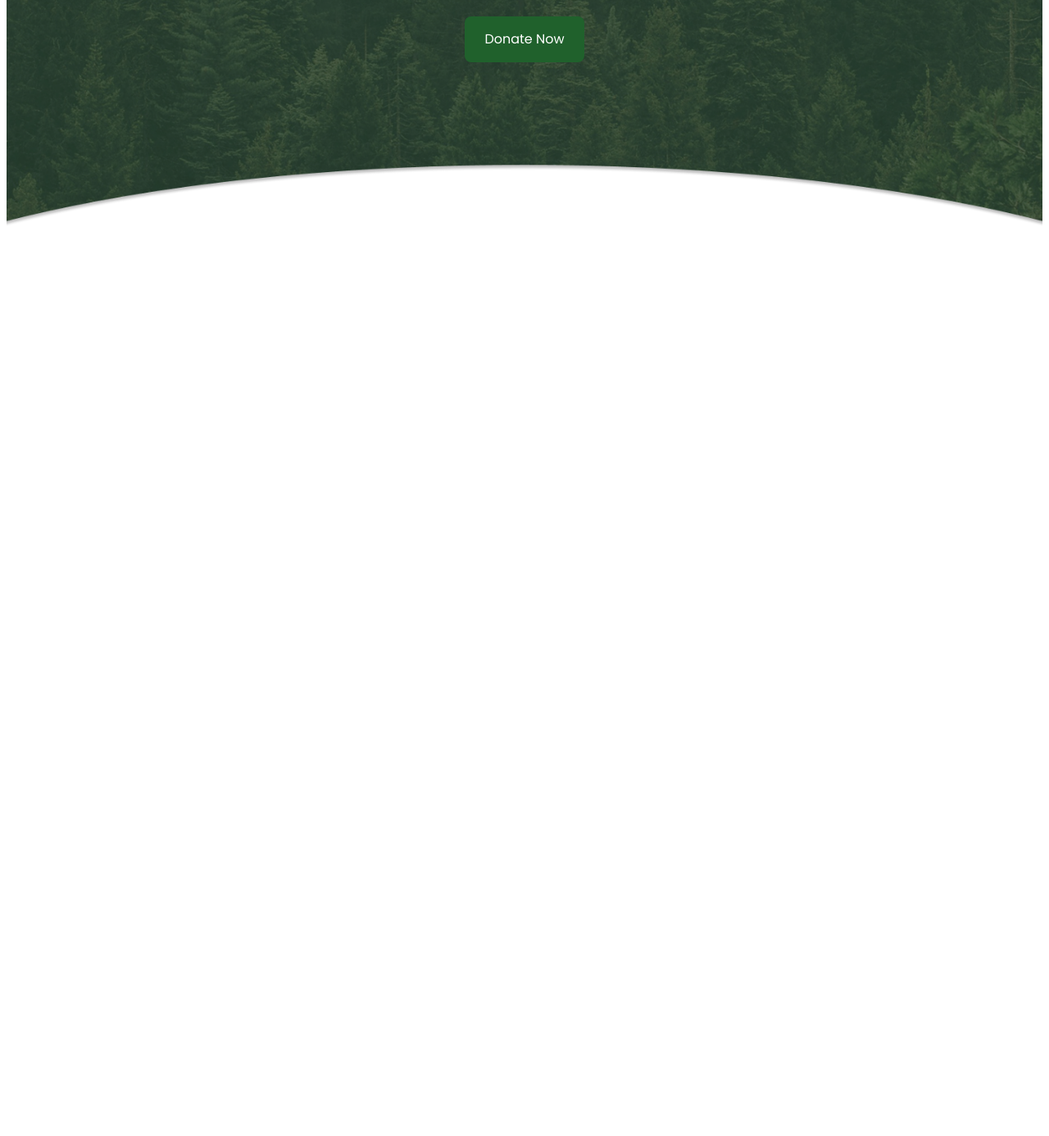
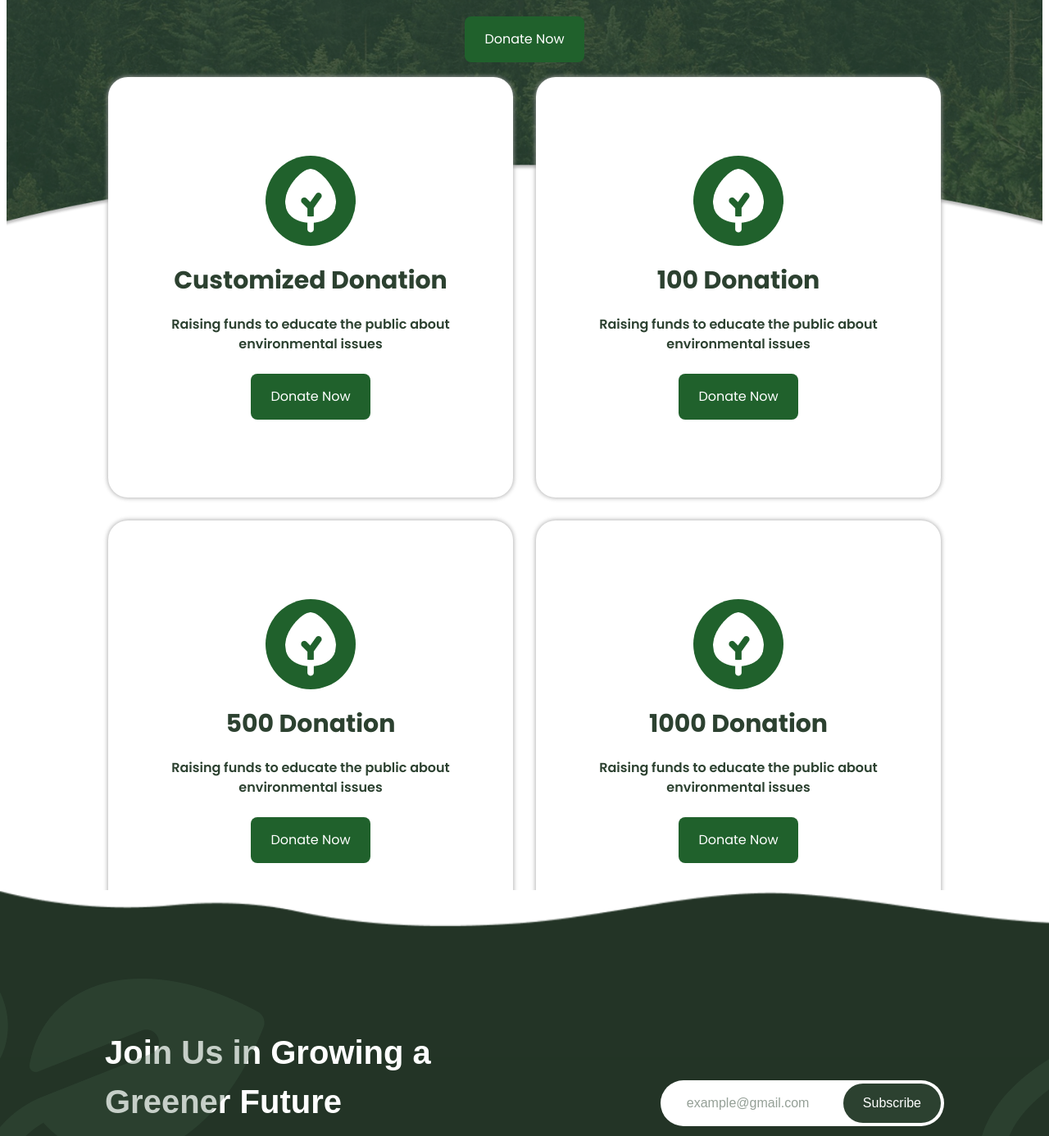
Before and after one commit to devrazz09/Ecopeso-app, a Next.js app in the folder web/: page /donate in a window 1280 px wide. Shown: the part 514-1900 px from the top of the page at 82% size. Before the commit the page ends 800 px from the top, so only its background shows below. Built offline with nearby package versions, Linux system fonts and the light colour scheme.

Commit message:
donation page done

```diff
--- /dev/null
+++ b/web/src/app/donate/donation.tsx
@@ -0,0 +1,13 @@
+import DonationCard from "@/components/donation"
+export default function DonationSection(){
+    return(
+        <section className="w-full h-dvh relative -top-48">
+            <div className="w-4/5 h-fit flex flex-wrap justify-center items-center gap-7 m-auto">
+                <DonationCard title="Customized"/>
+                <DonationCard title={100}/>
+                <DonationCard title={500} />
+                <DonationCard title={1000}/>
+            </div>
+        </section>
+    )
+}
--- a/web/src/app/donate/page.tsx
+++ b/web/src/app/donate/page.tsx
@@ -1,8 +1,16 @@
 import HeroDonationSection from "./hero"
+import DonationSection from "./donation"
+import Subscribe from "@/components/subscribe"
+import Marquee from "@/components/marquee"
+import Footer from '../../components/footer';
 export default function DonatePage(){
     return(
         <main className="w-full h-fit flex flex-col">
             <HeroDonationSection />
+            <DonationSection />
+            <Subscribe />
+            <Marquee />
+            <Footer />
         </main>
     )
 }
--- /dev/null
+++ b/web/src/components/donation.tsx
@@ -0,0 +1,17 @@
+type DonationTitle = string | number;
+
+interface DonatioCardProps {
+    title: DonationTitle;
+}
+
+
+export default function DonationCard({ title } : DonatioCardProps ){
+    return(
+        <div className="w-123.5 h-128.25 flex flex-col justify-center items-center gap-6 bg-white rounded-3xl shadow-[0px_0px_5px_1px_rgba(162,162,162,0.8)] font-mono">
+            <img className="px-6 py-4 bg-primary rounded-full" src="/donationcardleaf.png" alt="" />
+            <p className="text-3xl font-bold">{title} Donation</p>
+            <p className="w-[90%] text-base font-semibold text-center">Raising funds to educate the public about environmental issues</p>
+            <button className="bg-primary text-white px-6 py-4 rounded-lg">Donate Now</button>
+        </div>
+    )
+}
--- a/web/src/components/footer.tsx
+++ b/web/src/components/footer.tsx
@@ -9,14 +9,14 @@ export default function Footer(){
                         <img src="/logo.png" width={60} height={60} alt="" />
                         <p className="text-4xl font-semibold text-textMainColor">ECO<span className="text-secondary">PESO</span></p>
                     </div>
-                    <p className="text-2xl w-3/4 text-white">Partner with us to plant trees and nurture a healthier planet.</p>
+                    <p className="text-2xl w-3/4 text-white/80">Partner with us to plant trees and nurture a healthier planet.</p>
                 </div>
                 <div className="w-2/3 h-full flex justify-start items-start gap-32">
                     <div className="flex flex-col justify-start items-start gap-4">
                         <div>
                             <p className="text-3xl text-textMainColor">Navigation</p>
                         </div>
-                        <div className="flex flex-col justify-start items-start gap-2 text-2xl text-white">
+                        <div className="flex flex-col justify-start items-start gap-2 text-2xl text-white/80">
                             <Link href={'/'}>Home</Link>
                             <Link href={'/'}>Donate</Link>
                             <Link href={'/'}>Merchs</Link>
@@ -27,7 +27,7 @@ export default function Footer(){
                         <div>
                             <p className="text-3xl text-textMainColor">About</p>
                         </div>
-                        <div className="flex flex-col justify-start items-start gap-2 text-2xl text-white">
+                        <div className="flex flex-col justify-start items-start gap-2 text-2xl text-white/80">
                             <Link href={'/'}>Mission & Vission</Link>
                             <Link href={'/'}>About Ecopeso</Link>
                             <Link href={'/'}>Our Story</Link>
@@ -38,7 +38,7 @@ export default function Footer(){
                         <div>
                             <p className="text-3xl text-textMainColor">Contacts</p>
                         </div>
-                        <div className="flex flex-col justify-start items-start gap-2 text-2xl text-white">
+                        <div className="flex flex-col justify-start items-start gap-2 text-2xl text-white/80">
                             <Link href={'/'}>Facebook</Link>
                             <Link href={'/'}>Twitter</Link>
                             <Link href={'/'}>Youtube</Link>
```
Also changed, not shown: web/public/donationcardleaf.png (added).
